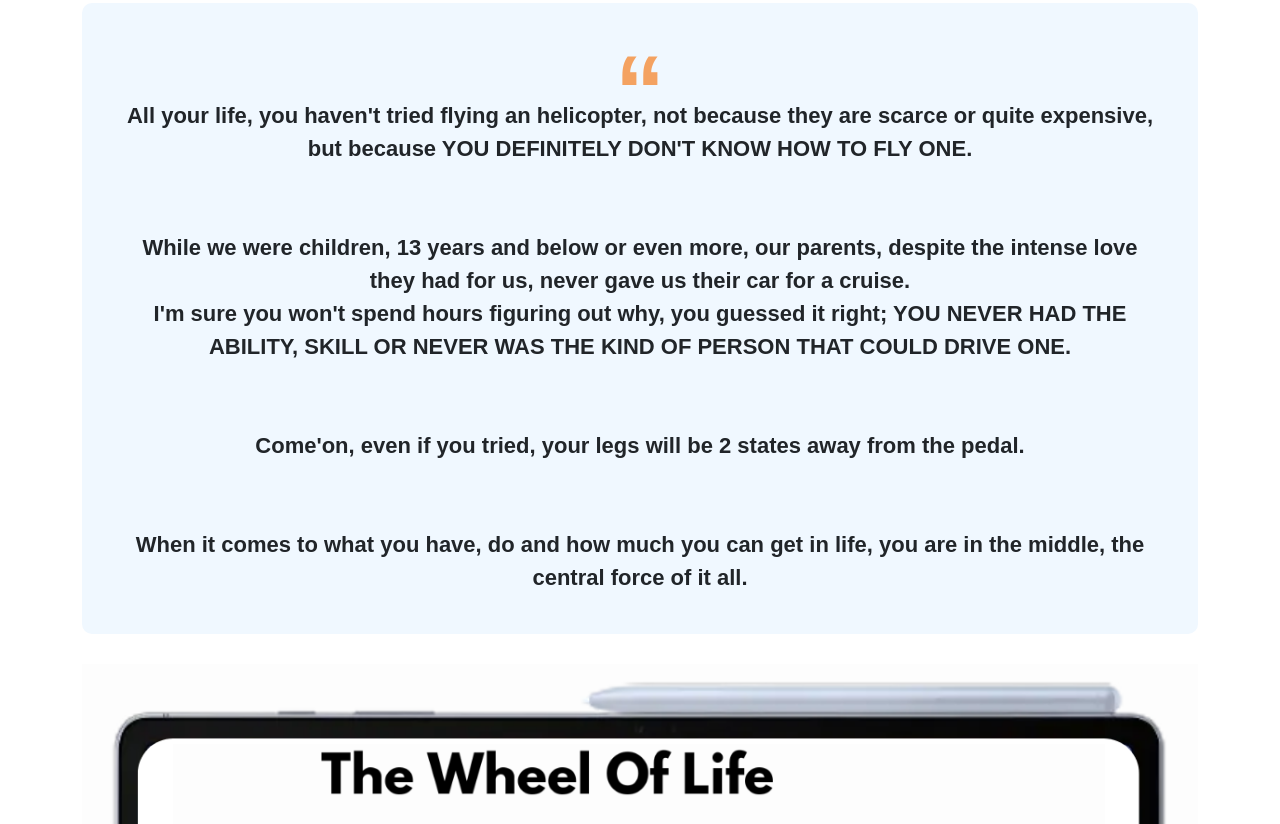
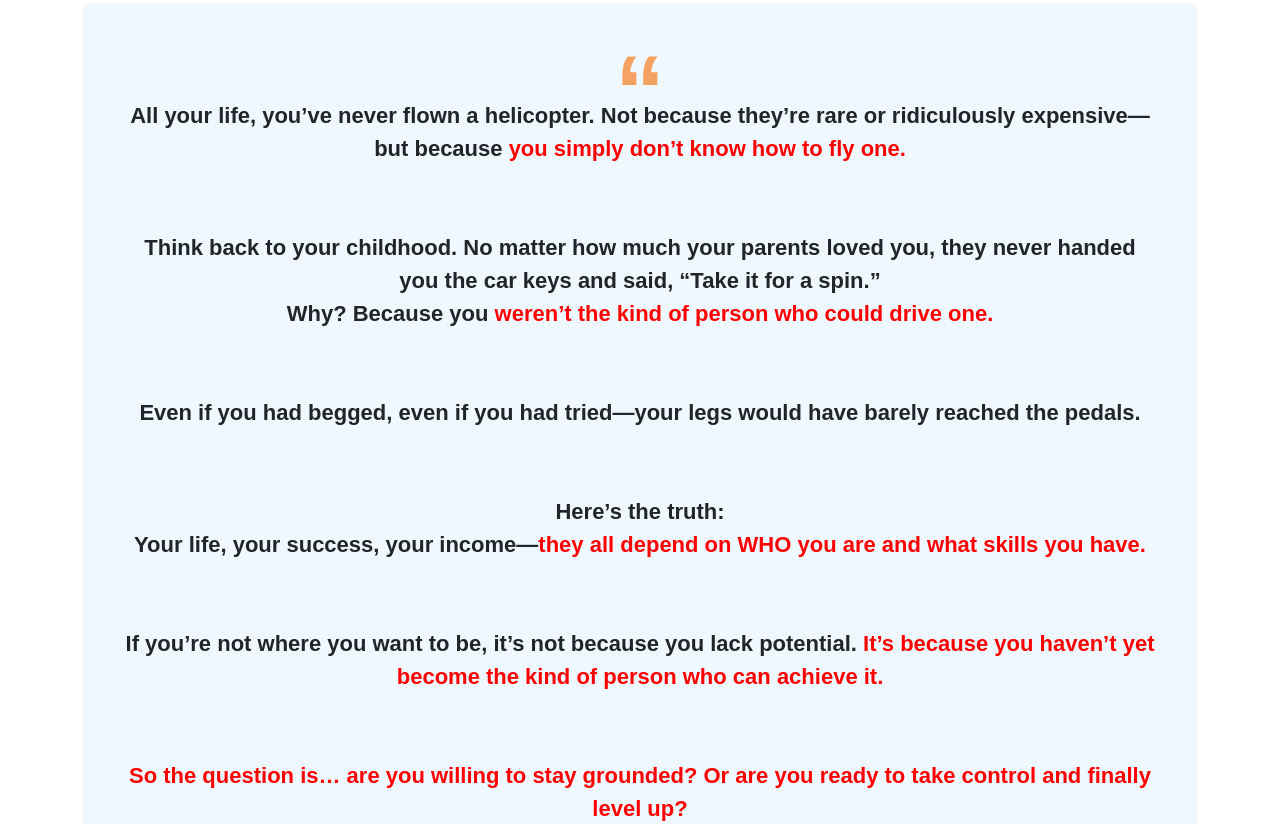
Before and after one commit to daniel-datasci/be-do-have, a plain HTML site: page index.html in a window 1280 px wide. Shown: the part 6165-6989 px from the top of the page. Drawn offline with Linux system fonts and the light colour scheme; a web font is replaced by a local one.

Commit message:
created a new copy

```diff
--- a/index.html
+++ b/index.html
@@ -365,11 +365,15 @@ https://templatemo.com/tm-588-ebook-landing
                     <div class="row">
                         <div class="col-lg-12 col-12 text-center">
                             <blockquote class="blockquote">
-                                All your life, you haven't tried flying an helicopter, not because they are scarce or quite expensive, but because YOU DEFINITELY DON'T KNOW HOW TO FLY ONE. <br><br><br>
-                                While we were children, 13 years and below or even more, our parents, despite the intense love they had for us, never gave us their car for a cruise.<br>
-                                I'm sure you won't spend hours figuring out why, you guessed it right; YOU NEVER HAD THE ABILITY, SKILL OR NEVER WAS THE KIND OF PERSON THAT COULD DRIVE ONE.<br><br><br>
-                                Come'on, even if you tried, your legs will be 2 states away from the pedal.<br><br><br>
-                                When it comes to what you have, do and how much you can get in life, you are in the middle, the central force of it all.
+                                All your life, you’ve never flown a helicopter. Not because they’re rare or ridiculously expensive—but because <span style="color: red;">you simply don’t know how to fly one.</span> <br><br><br>
+                                Think back to your childhood. No matter how much your parents loved you, they never handed you the car keys and said, “Take it for a spin.”<br>
+                                Why? Because you <span style="color: red;">weren’t the kind of person who could drive one.</span><br><br><br>
+                                Even if you had begged, even if you had tried—your legs would have barely reached the pedals.<br><br><br>
+                                Here’s the truth:<br>
+                                Your life, your success, your income—<span style="color: red;">they all depend on WHO you are and what skills you have.</span><br><br><br>
+                                If you’re not where you want to be, it’s not because you lack potential. <span style="color: red;">It’s because you haven’t yet become the kind of person who can achieve it.</span><br><br><br>
+                                <span style="color: red;">So the question is… are you willing to stay grounded? Or are you ready to take control and finally level up?</span><br><br><br>
+                                The choice is yours—but time isn’t waiting. Act now.
                             </blockquote>
                         </div>
 
```
